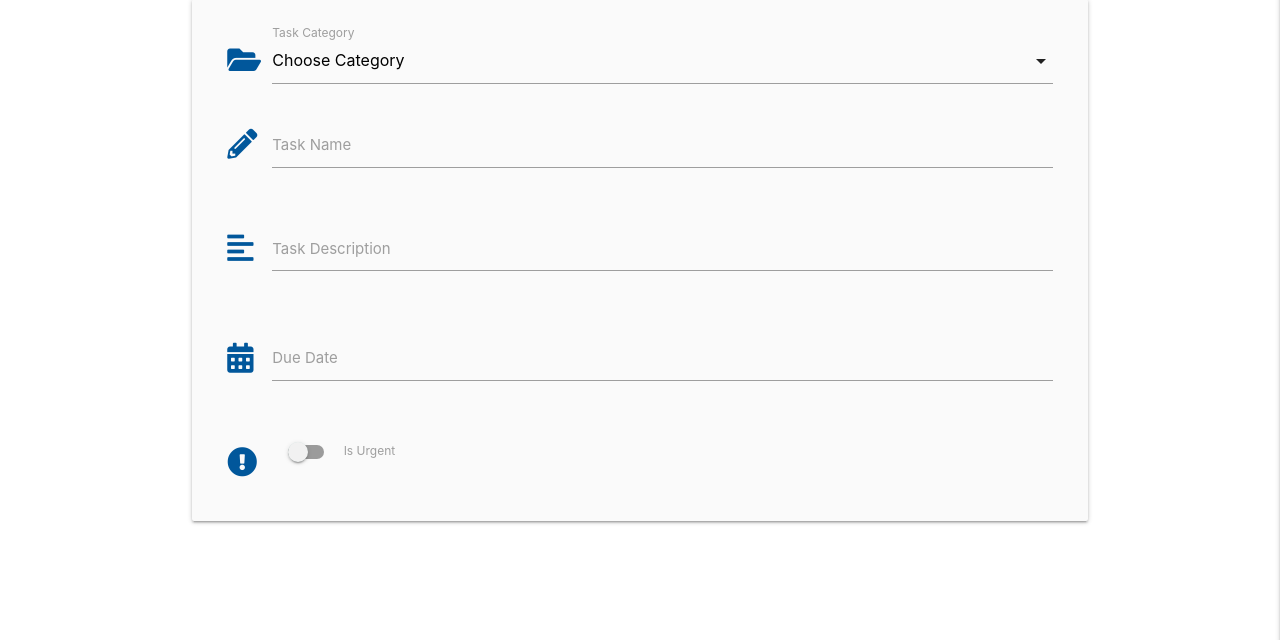
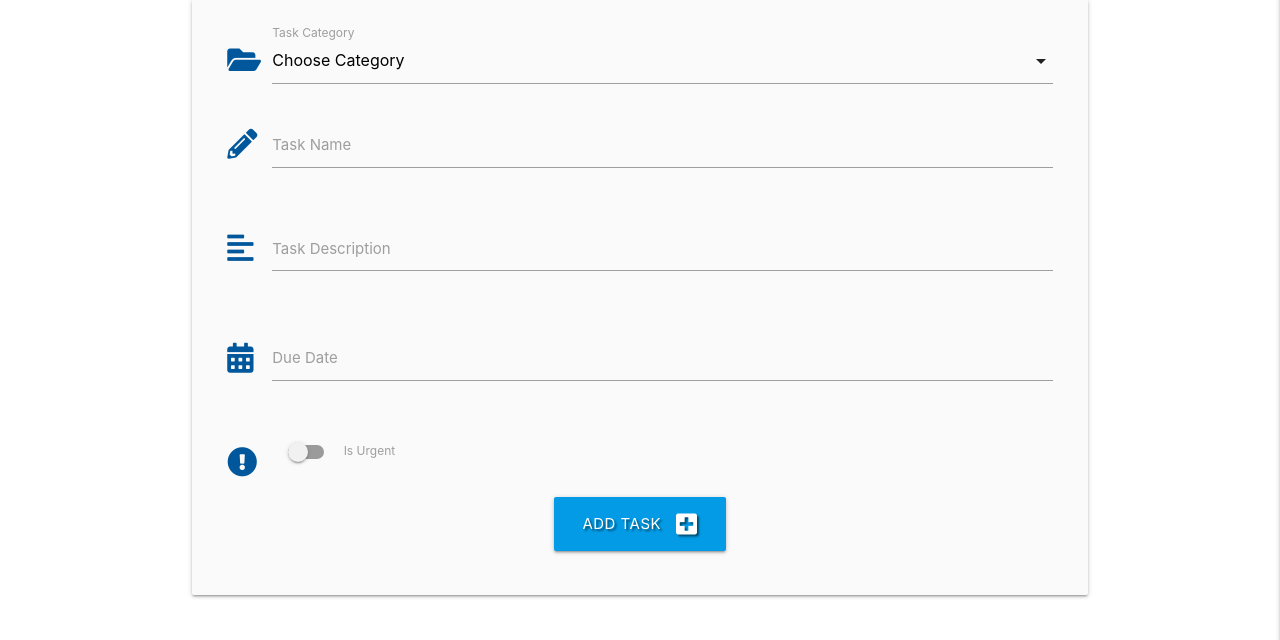
Before and after one commit to Side-On/flask-task-manager-project, a Flask app: page /add_task in a window 1280 px wide. Shown: the part 160-800 px from the top of the page. Run offline with Flask 2, Linux system fonts and the light colour scheme; data that the repository does not hold is empty; some libraries are stand-ins or nearby versions.

Commit message:
Allow user to submit task to db

```diff
--- a/app.py
+++ b/app.py
@@ -97,10 +97,27 @@ def logout():
     session.pop("user")
     return redirect(url_for("login"))
 
-@app.route("/add_task")
+
+@app.route("/add_task", methods=["GET", "POST"])
 def add_task():
+    if request.method == "POST":
+        is_urgent = "on" if request.form.get("is_urgent") else "off"
+        task = {
+            "category_name": request.form.get("category_name"),
+            "task_name": request.form.get("task_name"),
+            "task_description": request.form.get("task_description"),
+            "is_urgent": is_urgent,
+            "due_date": request.form.get("due_date"),
+            "created_by": session["user"]
+        }
+        mongo.db.tasks.insert_one(task)
+        flash("task Successfully Added")
+        return redirect(url_for("get_tasks"))
+
     categories = mongo.db.categories.find().sort("category_name", 1)
+    print(categories)
     return render_template("add_task.html", categories=categories)
+
 
 if __name__ == "__main__":
     app.run(host=os.environ.get("IP"),
--- a/static/js/script.js
+++ b/static/js/script.js
@@ -4,7 +4,7 @@ $(document).ready(function(){
     $('.tooltipped').tooltip();
     $('select').formSelect();
     $('.datepicker').datepicker({
-        format: "dd mmm, yyy",
+        format: "dd mmm, yyyy",
         yearRange: 3,
         showClearBtn: true,
         i18n: {
--- a/templates/add_task.html
+++ b/templates/add_task.html
@@ -4,7 +4,8 @@
 <h3 class="light-blue-text text-darken-4 center-align">Add Task</h3>
 
 <div class="row card-panel grey lighten-5">
-    <form class="col s12" method="POST" action="">
+    <form class="col s12" method="POST" action="{{ url_for('add_task') }}">
+        <!--category selection-->
         <div class="row">
             <div class="input-field col s12">
                 <i class="fas fa-folder-open prefix light-blue-text text-darken-4"></i>
@@ -15,8 +16,10 @@
                     {% endfor %}
 
                 </select>
-                <label>Task Category</label>
+                <label for="category_name">Task Category</label>
             </div>
+
+        <!--task name-->
             <div class="input-field col s12">
                 <i class="fas fa-pencil-alt prefix light-blue-text text-darken-4"></i>
                 <input id="task_name" name="task_name" minlength="5" maxlength="50" type="text" class="validate"
@@ -24,6 +27,7 @@
                 <label for="task_name">Task Name</label>
             </div>
         </div>
+        <!--task description-->
         <div class="row">
             <div class="input-field col s12">
                 <i class="fas fa-align-left prefix light-blue-text text-darken-4"></i>
@@ -32,6 +36,7 @@
                 <label for="task_description">Task Description</label>
             </div>
         </div>
+        <!--due date-->
         <div class="row">
             <div class="input-field col s12">
                 <i class="fas fa-calendar-alt prefix light-blue-text text-darken-4"></i>
@@ -39,6 +44,7 @@
                 <label for="due_date">Due Date</label>
             </div>
         </div>
+        <!--is urgent toggle-->
         <div class="row">
             <div class="input-field col s12">
                 <div class="switch">
@@ -51,6 +57,14 @@
                 </div>
             </div>
         </div>
+        <!--submit button-->
+        <div class="row">
+            <div class="col s12 center-align">
+                <button type="submit" class="btn-large light-blue darken-1 text-shadow">
+                    Add Task <i class="fas fa-plus-square right"></i>
+                </button>
+            </div>
+        </div>
     </form>
 </div>
 
--- a/templates/tasks.html
+++ b/templates/tasks.html
@@ -1,5 +1,7 @@
 {% extends "base.html" %}
 {% block content %}
+
+<h3 class="light-blue-text text-darken-4 center-align">All Tasks</h3>
 
 <ul class="collapsible">
     {% for task in tasks %}
@@ -15,6 +17,7 @@
         <div class="collapsible-body">
             <strong>{{ task.task_name }}</strong>
             <p> {{ task.task_description }}</p>
+            <p><em>by: {{ task.created_by }}</em></p>
         </div>
     </li>
     {% endfor%}
```
